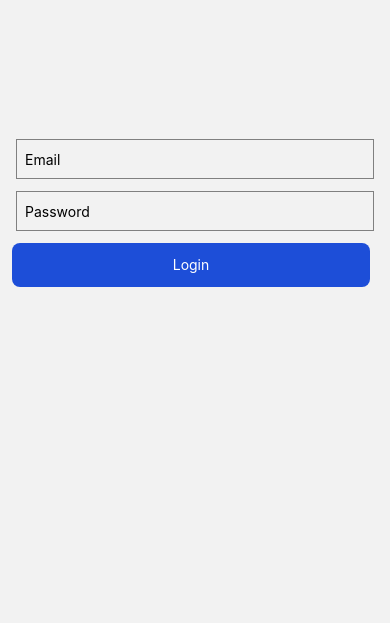
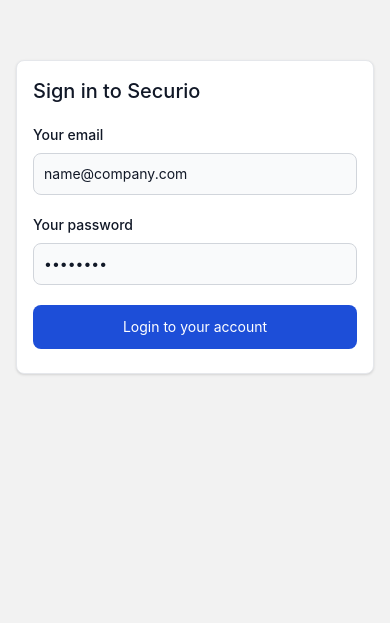
Before and after one commit to KamilKrr/HCI_WorkGamificationApp, a React Native app: screen /LoginScreen in a window 390 px wide. Shown: the part 221-860 px from the top of the page. Built offline with nearby package versions, Linux system fonts and the light colour scheme.

Commit message:
improve UX and design from user feedback

```diff
--- a/src/components/AppSubText.js
+++ b/src/components/AppSubText.js
@@ -4,7 +4,7 @@
 
 const Container = ({ children }) => {
   return (
-    <Text className="text-zinc-500 dark:text-zinc-400 mt-2 text-sm">
+    <Text className="text-zinc-800 dark:text-zinc-400 mt-2 text-sm">
       {children}
     </Text>
   );
--- /dev/null
+++ b/src/components/PreferencesHeader.js
@@ -0,0 +1,29 @@
+import React from 'react';
+import {View, Text, TouchableOpacity} from 'react-native';
+import CenteredContainer from "./CenteredContainer";
+import Container from "./Container";
+import {useNavigation} from "@react-navigation/native";
+import Icon from 'react-native-vector-icons/FontAwesome5';
+
+const PreferencesHeader = ({ title }) => {
+  const navigation = useNavigation();
+
+  return (
+    <Container>
+      <View className={"d-flex flex-row align-middle"}>
+
+        <View>
+          <TouchableOpacity onPress={() => navigation.navigate('TabNavigator')}>
+            <Icon className={"m-1 mr-3"} name={"backward"} size={28}></Icon>
+          </TouchableOpacity>
+        </View>
+        <View>
+          <Text
+            className="mb-4 text-3xl font-extrabold leading-none tracking-tight text-gray-900 md:text-4xl dark:text-white">{title}</Text>
+        </View>
+      </View>
+    </Container>
+);
+};
+
+export default PreferencesHeader;
--- a/src/sceens/CoursePreferencesScreen.js
+++ b/src/sceens/CoursePreferencesScreen.js
@@ -4,8 +4,12 @@
 import FullHeightContainer from "../components/FullHeightContainer";
 import CenteredContainer from "../components/CenteredContainer";
 import AppButton from "../components/AppButton";
+import PreferencesHeader from "../components/PreferencesHeader";
+import course from "../components/Course";
+import courses from "../../assets/courses";
 const CoursePreferencesScreen = ({route, navigation}) => {
   const { courseID } = route.params;
+  const course = courses[courseID];
 
   const [difficulty, setDifficulty] = useState(0);
   const [duration, setDuration] = useState(5);
@@ -19,6 +23,7 @@
   }
   return (
     <FullHeightContainer classes={"px-3"}>
+      <PreferencesHeader title={course.title} />
       <DurationPicker duration={duration} setDuration={setDuration}/>
       <DifficultyPicker difficulty={difficulty} setDifficulty={setDifficulty}/>
       <CenteredContainer>
--- a/src/sceens/LoginScreen.js
+++ b/src/sceens/LoginScreen.js
@@ -1,6 +1,5 @@
-
 import React, { useEffect, useState } from 'react';
-import { View, TextInput, Button, StyleSheet } from 'react-native';
+import { View, TextInput, Button, StyleSheet, Text } from 'react-native';
 import AppButton from '../components/AppButton';
 import AppText from "../components/AppText";
 import { useNavigation } from '@react-navigation/native';
@@ -23,22 +22,27 @@
 
   return (
     <FullHeightContainer classes={"m-4"}>
-      <CenteredContainer>
-        <TextInput
-          style={styles.input}
-          placeholder="Email"
-          onChangeText={text => setEmail(text)}
-          value={email}
-        />
-        <TextInput
-          style={styles.input}
-          placeholder="Password"
-          onChangeText={text => setPassword(text)}
-          value={password}
-          secureTextEntry
-        />
-        <AppButton title="Login" onPress={handleLogin} />
-      </CenteredContainer>
+      <View
+        className="w-full max-w-sm p-4 bg-white border border-gray-200 rounded-lg shadow sm:p-6 md:p-8 dark:bg-gray-800 dark:border-gray-700">
+        <Text className="text-xl font-medium text-gray-900 dark:text-white mb-5">Sign in to Securio</Text>
+        <View className="mb-5">
+          <Text className="block mb-2 text-sm font-medium text-gray-900 dark:text-white">Your
+            email</Text>
+          <TextInput className="bg-gray-50 border border-gray-300 text-gray-900 text-sm rounded-lg focus:ring-blue-500 focus:border-blue-500 block w-full p-2.5 dark:bg-gray-600 dark:border-gray-500 dark:placeholder-gray-400 dark:text-white"
+                     placeholder="name@company.com"
+                     onChangeText={text => setEmail(text)}
+                     value={email}/>
+        </View>
+        <View className="mb-5">
+          <Text className="block mb-2 text-sm font-medium text-gray-900 dark:text-white">Your
+            password</Text>
+          <TextInput placeholder="••••••••" className="bg-gray-50 border border-gray-300 text-gray-900 text-sm rounded-lg focus:ring-blue-500 focus:border-blue-500 block w-full p-2.5 dark:bg-gray-600 dark:border-gray-500 dark:placeholder-gray-400 dark:text-white"
+                     onChangeText={text => setPassword(text)}
+                     value={password}
+                     secureTextEntry/>
+        </View>
+        <AppButton title="Login to your account" onPress={handleLogin}/>
+      </View>
     </FullHeightContainer>
 
   );
--- a/src/sceens/WelcomeScreen.js
+++ b/src/sceens/WelcomeScreen.js
@@ -5,6 +5,7 @@
 import CenteredContainer from "../components/CenteredContainer";
 import FullHeightContainer from "../components/FullHeightContainer";
 import AnimatedText from "../components/AnimatedText";
+import {Image, View, Text} from "react-native";
 
 const WelcomeScreen = () =>{
   const navigation = useNavigation();
@@ -14,10 +15,28 @@
   return(
     <FullHeightContainer classes={"m-4"}>
       <CenteredContainer>
-        <AnimatedText text={fullText} animationFinishedCallback={() => setIsTextComplete(true)}></AnimatedText>
-        {isTextComplete && (
-          <AppButton title="Continue" onPress={()=> navigation.navigate('LoginScreen')} />
-        )}
+
+
+        <View
+          className="max-w-sm bg-white border border-gray-200 rounded-lg shadow dark:bg-gray-800 dark:border-gray-700">
+          <View className="">
+            <Image className="max-w-sm max-h-40 rounded-t-lg" source={require('../../assets/code.jpg')}/>
+          </View>
+          <View className="p-5">
+            <View>
+              <Text className="mb-2 text-2xl font-bold tracking-tight text-gray-900 dark:text-white">Welcome to Securio!</Text>
+            </View>
+            <Text className="mb-3 font-normal text-gray-700 dark:text-gray-400">Securio is a gamified security awareness application. Learn all about IT-Security by completing our hand crafted lessons.</Text>
+            <View className="border border-red-300 flex p-4 mb-4 text-sm text-red-800 rounded-lg bg-red-50 dark:bg-gray-800 dark:text-red-400"
+                 role="alert">
+              <View>
+                <Text className="font-bold text-red-800">First lesson:</Text>
+                <Text className="text-red-800">Remember to never share your user credentials with anyone!</Text>
+              </View>
+            </View>
+            <AppButton title="Understood!" onPress={()=> navigation.navigate('LoginScreen')} />
+          </View>
+        </View>
       </CenteredContainer>
     </FullHeightContainer>
   );
```
Also changed, not shown: assets/code.jpg (added).
